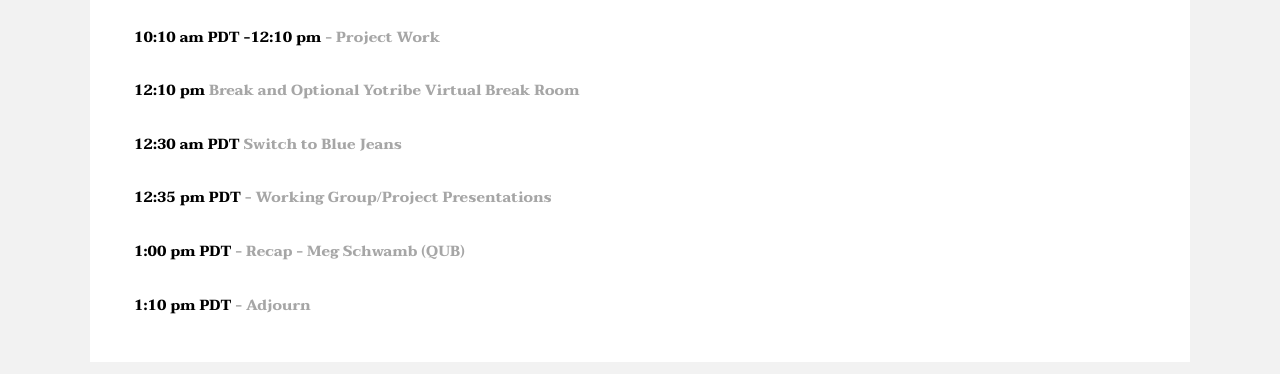
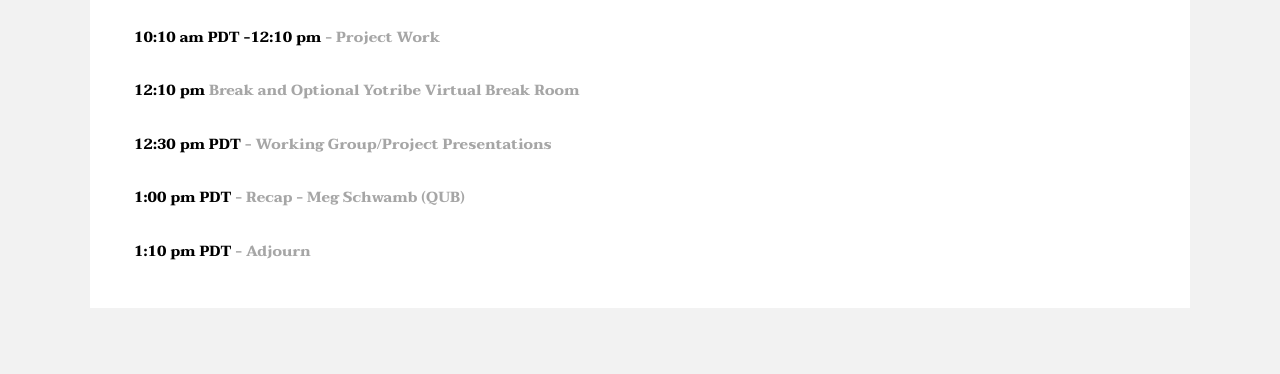
Before and after one commit to lsst-sssc/Sprint2024, a plain HTML site: page day3.html in a window 1280 px wide. Shown: the part 846-1220 px from the top of the page. Drawn offline with Linux system fonts and the light colour scheme.

Commit message:
Update day3.html

```diff
--- a/day3.html
+++ b/day3.html
@@ -55,8 +55,7 @@
 							<p><b> 10:05 am PDT </b> -  Transition to Yotribe
 							<p> <b> 10:10 am PDT -12:10 pm </b> - Project Work </p>
 							<p> <b> 12:10 pm </b>  Break and Optional Yotribe Virtual Break Room</p>
-							<p> <b> 12:30 am PDT </b> Switch to Blue Jeans</p>
-							<p> <b> 12:35 pm PDT </b> -  Working Group/Project Presentations  </p>
+							<p> <b> 12:30 pm PDT </b> -  Working Group/Project Presentations  </p>
 							<p> <b> 1:00 pm PDT </b> - Recap - Meg Schwamb (QUB) </p>
 							<p> <b> 1:10 pm PDT </b> - Adjourn </p>
 							</div>
```
